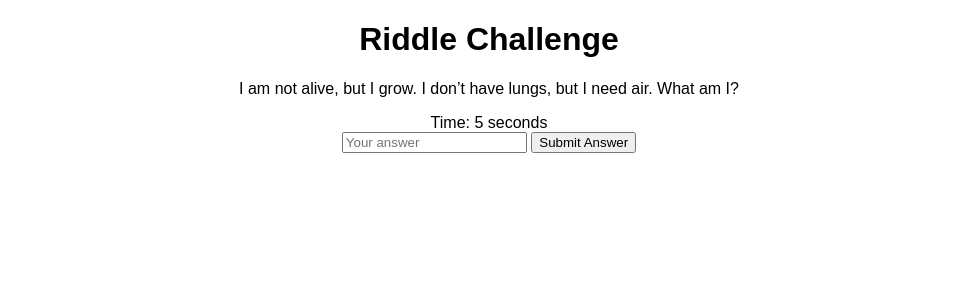
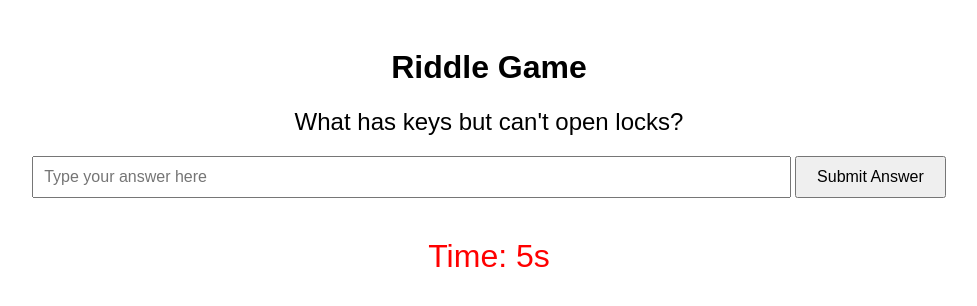
Before and after one commit to ysa108/game_riddle, a plain HTML site: page riddle.html in a window 1280 px wide. Shown: the whole page, without its empty margins (151-1128 px from the left). Drawn offline with nearby package versions, Linux system fonts and the light colour scheme.

Commit message:
Update riddle.html

```diff
--- a/riddle.html
+++ b/riddle.html
@@ -3,60 +3,121 @@
 <head>
     <meta charset="UTF-8">
     <meta name="viewport" content="width=device-width, initial-scale=1.0">
-  <title>Riddle Challenge</title>
-  <script src="https://cdnjs.cloudflare.com/ajax/libs/jquery/3.6.0/jquery.min.js"></script>
+    <title>Riddle Game</title>
     <style>
         body {
             font-family: Arial, sans-serif;
-      margin: 20px;
             text-align: center;
+            padding: 20px;
         }
-    #result {
+        .question {
             font-size: 1.5em;
+            margin-bottom: 20px;
+        }
+        #timer {
+            font-size: 2em;
+            color: red;
             margin-top: 20px;
+        }
+        .hidden {
+            display: none;
+        }
+        button {
+            font-size: 1em;
+            padding: 10px 20px;
+            cursor: pointer;
+        }
+        input {
+            font-size: 1em;
+            padding: 10px;
+            width: 60%;
+            margin-bottom: 20px;
         }
     </style>
 </head>
 <body>
-  <h1>Riddle Challenge</h1>
-  <p id="riddle">I am not alive, but I grow. I don’t have lungs, but I need air. What am I?</p>
+    <h1>Riddle Game</h1>
 
-  <div id="timer"></div>
+    <div id="question-container">
+        <div class="question" id="question"></div>
+        <input type="text" id="answer" placeholder="Type your answer here" />
+        <button onclick="checkAnswer()">Submit Answer</button>
+    </div>
 
-  <form id="riddleForm">
-    <input type="text" id="answer" placeholder="Your answer" required>
-    <button type="submit">Submit Answer</button>
-  </form>
+    <div id="timer">Time: 0s</div>
 
-  <div id="result"></div>
+    <div id="score-container" class="hidden">
+        <h2>Congratulations! 🎉</h2>
+        <p>You solved all the riddles in <span id="total-score">0</span> seconds!</p>
+    </div>
 
     <script>
-    // Start the timer as soon as the page loads
-    let startTime = new Date().getTime();
+        // Riddles and answers
+        const riddles = [
+            { question: "What has keys but can't open locks?", answer: "piano" },
+            { question: "The more of me you take, the more you leave behind. What am I?", answer: "footsteps" },
+            { question: "I speak without a mouth and hear without ears. I have no body, but I come alive with wind. What am I?", answer: "echo" },
+            { question: "What has to be broken before you can use it?", answer: "egg" },
+            { question: "I’m tall when I’m young, and I’m short when I’m old. What am I?", answer: "candle" },
+        ];
 
-    function updateTimer() {
-      let currentTime = new Date().getTime();
-      let elapsed = Math.floor((currentTime - startTime) / 1000); // Time in seconds
-      document.getElementById("timer").innerHTML = `Time: ${elapsed} seconds`;
+        let currentRiddleIndex = 0;
+        let totalTime = 0;
+        let startTime;
+        let timerInterval;
+
+        // Start the timer
+        function startTimer() {
+            startTime = Date.now();
+            timerInterval = setInterval(() => {
+                const elapsedTime = Math.floor((Date.now() - startTime) / 1000);
+                document.getElementById("timer").innerText = `Time: ${elapsedTime}s`;
+            }, 1000);
         }
 
-    setInterval(updateTimer, 1000); // Update timer every second
+        // Stop the timer and return elapsed time
+        function stopTimer() {
+            clearInterval(timerInterval);
+            return Math.floor((Date.now() - startTime) / 1000);
+        }
 
-    // Handle form submission and check the answer
-    const correctAnswer = "fire"; // Correct answer for the riddle
+        // Display the current riddle
+        function displayRiddle() {
+            const currentRiddle = riddles[currentRiddleIndex];
+            document.getElementById("question").innerText = currentRiddle.question;
+        }
 
-    $("#riddleForm").submit(function(event) {
-      event.preventDefault(); // Prevent form from reloading the page
-      let userAnswer = $("#answer").val().toLowerCase().trim();
+        // Check the user's answer
+        function checkAnswer() {
+            const userAnswer = document.getElementById("answer").value.trim().toLowerCase();
+            const correctAnswer = riddles[currentRiddleIndex].answer;
 
             if (userAnswer === correctAnswer) {
-        let endTime = new Date().getTime();
-        let timeTaken = Math.floor((endTime - startTime) / 1000); // Calculate time taken in seconds
-        document.getElementById("result").innerHTML = `Correct! You solved it in ${timeTaken} seconds.`;
+                const timeTaken = stopTimer();
+                totalTime += timeTaken; // Add time for this riddle to total time
+                currentRiddleIndex++;
+
+                if (currentRiddleIndex < riddles.length) {
+                    // Move to the next riddle
+                    document.getElementById("answer").value = ""; // Clear the input field
+                    startTimer(); // Restart the timer
+                    displayRiddle();
                 } else {
-        document.getElementById("result").innerHTML = "Incorrect answer. Try again!";
+                    // All riddles solved
+                    document.getElementById("question-container").classList.add("hidden");
+                    document.getElementById("score-container").classList.remove("hidden");
+                    document.getElementById("total-score").innerText = totalTime;
                 }
-    });
+            } else {
+                alert("Wrong answer. Try again!");
+            }
+        }
+
+        // Initialize the game
+        window.onload = function () {
+            displayRiddle();
+            startTimer();
+        };
     </script>
 </body>
 </html>
```
Lines whose indentation alone changed are shown as unchanged.
